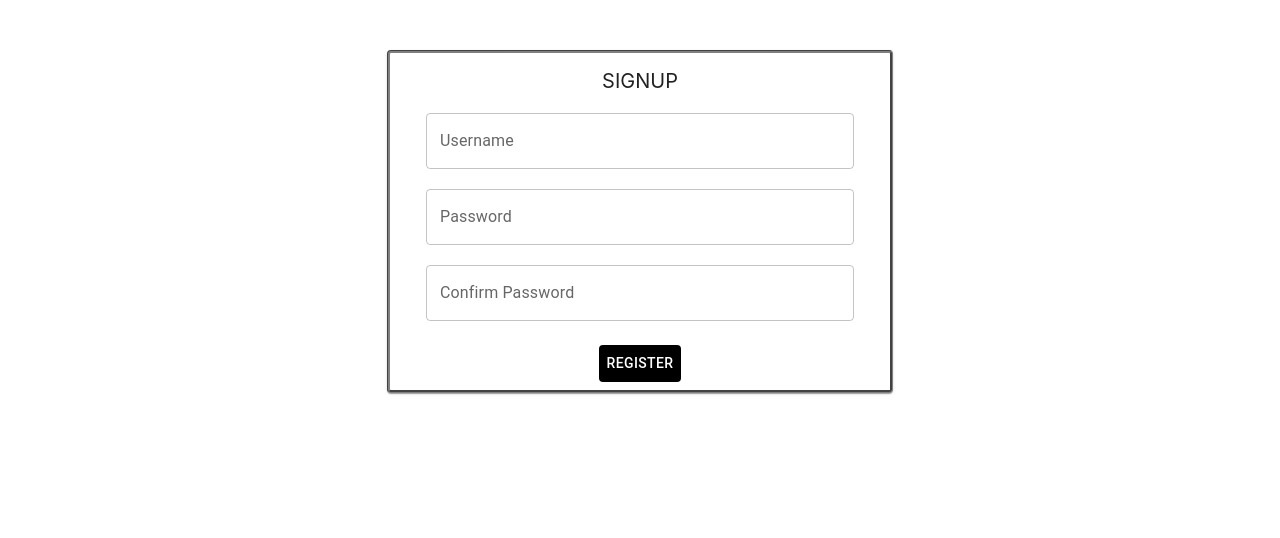
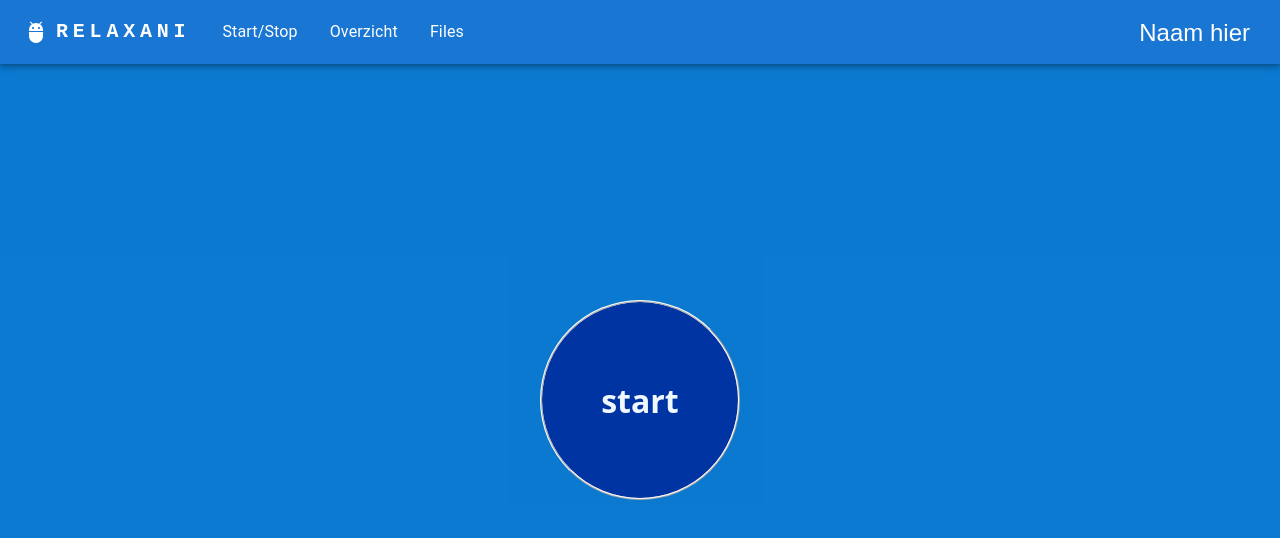
Before and after one commit to CosmicJougan/ThaBigBlueButton, a React (Create React App) app in the folder big-blue-button/: page / in a window 1280 px wide. Shown: the top 538 px of the page. Built offline with nearby package versions, Linux system fonts and the light colour scheme.

Commit message:
en de rest

```diff
--- a/big-blue-button/src/App.js
+++ b/big-blue-button/src/App.js
@@ -5,7 +5,7 @@ import Registration from "./components/registration/registration";
 function App() {
   return (
     <div>
-      <Registration />
+      <Assembled />
     </div>
   );
 }
--- a/big-blue-button/src/components/workpart/Workpart.jsx
+++ b/big-blue-button/src/components/workpart/Workpart.jsx
@@ -1,11 +1,15 @@
 import Buttons from "../buttons/buttons";
 import ResponsiveAppBar from "../navBar/navBar";
+import { useState } from "react";
 
 function Workpart() {
+
+  const [Active, setActive] = useState(<Buttons/>)
+
   return (
     <div className="App-header">
       <ResponsiveAppBar />
-      <Buttons />
+      {Active}
     </div>
   );
 }
```
Also changed, not shown: 1 other file (tests, documents, lock files or other folders).
